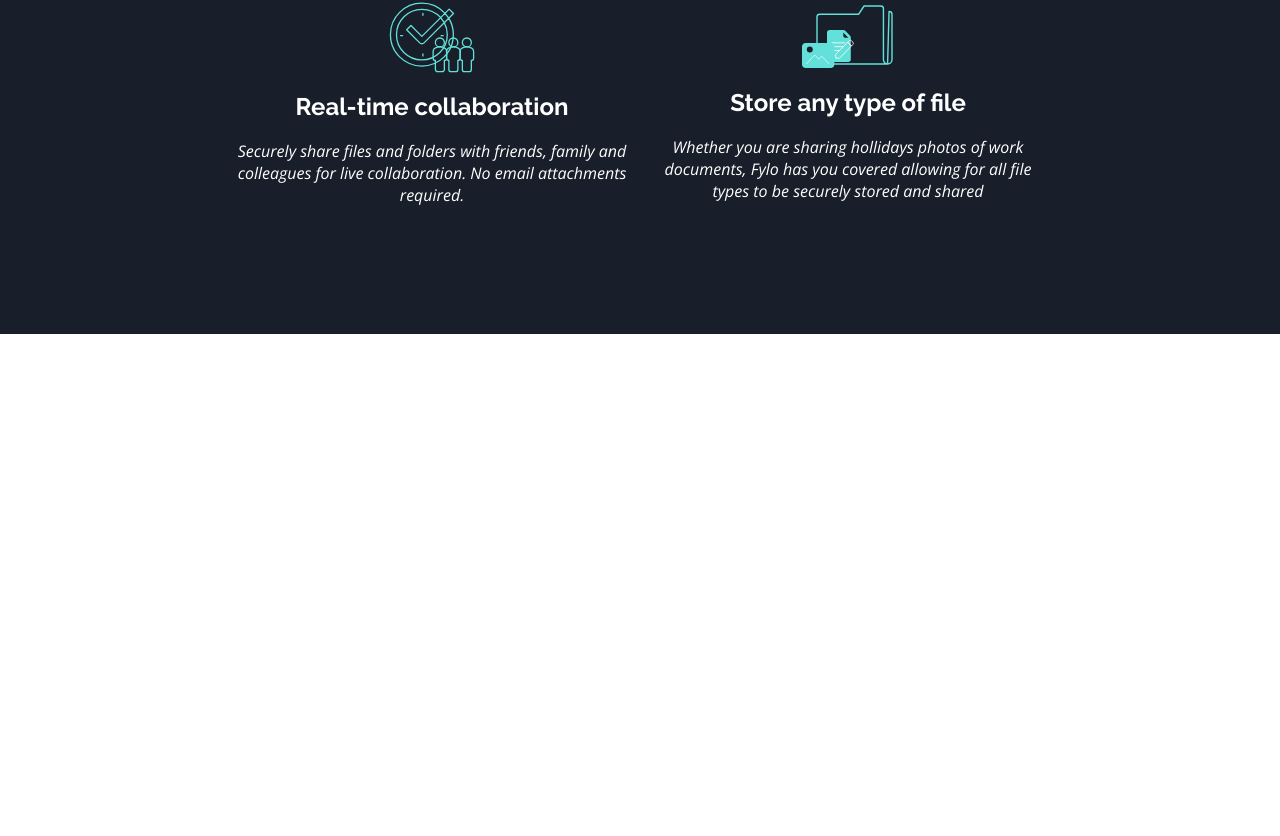
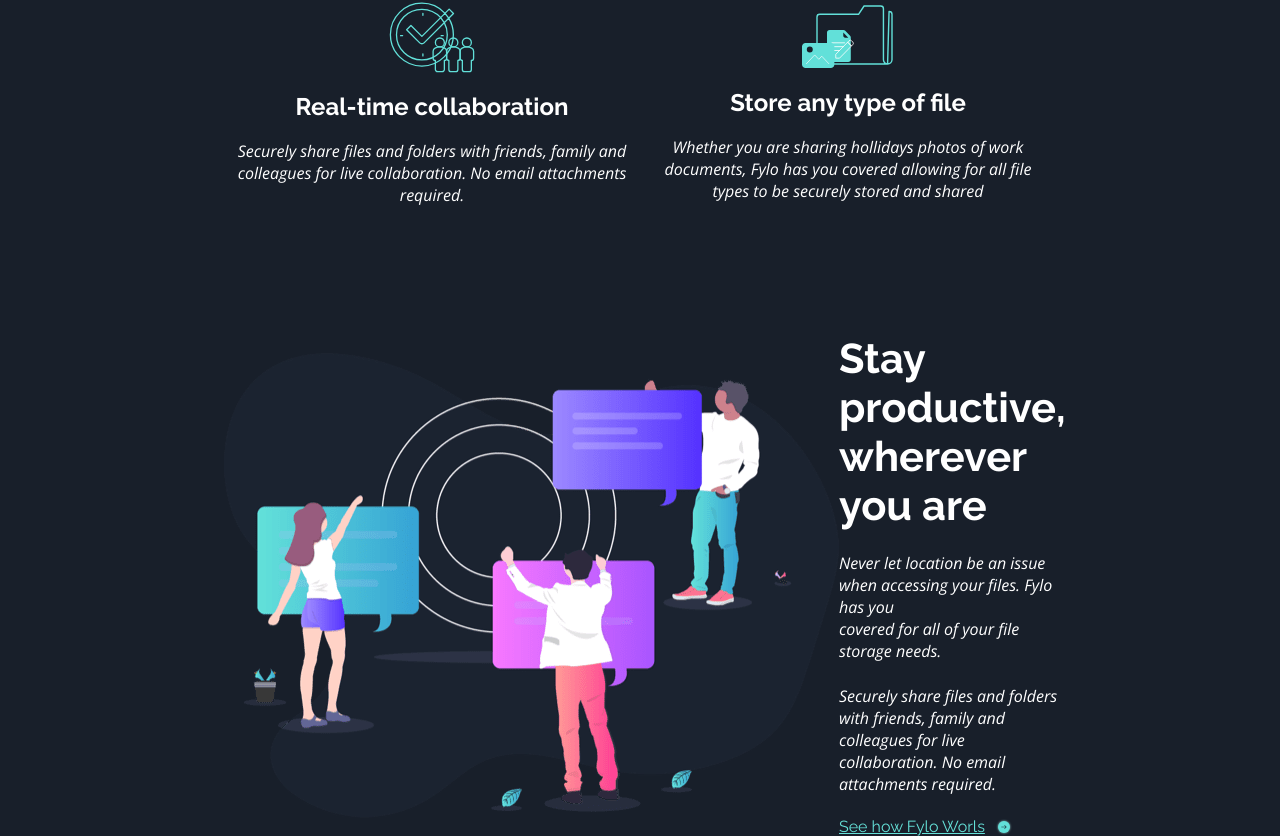
Before and after one commit to victorguirra/fylo, a React (Create React App) app: page / in a window 1280 px wide. Shown: the part 1472-2308 px from the top of the page. Before the commit the page ends 1806 px from the top, so only its background shows below. Built offline with nearby package versions, Linux system fonts and the light colour scheme.

Commit message:
create hero section

```diff
--- a/src/pages/Home/sections/Main/Hero/index.tsx
+++ b/src/pages/Home/sections/Main/Hero/index.tsx
@@ -1,9 +1,34 @@
-import { Container } from './styles';
+import { Container, InfoContainer, Title, Text, Link } from './styles';
+
+import stayProductiveImg from '../../../../../images/illustration-stay-productive.png';
+import arrowIcon from '../../../../../images/icon-arrow.svg';
 
 export function Hero(){
     return(
         <Container>
-            <h1>Hello</h1>
+            <img src={ stayProductiveImg } alt="Stay Productive" />
+
+            <InfoContainer>
+                <Title>
+                    Stay productive, <br/>
+                    wherever you are
+                </Title>
+
+                <Text>
+                    Never let location be an issue when accessing your files. Fylo has you <br />
+                    covered for all of your file storage needs.
+                </Text>
+
+                <Text>
+                    Securely share files and folders with friends, family and colleagues for live <br/>
+                    collaboration. No email attachments required.
+                </Text>
+
+                <Link href="#">
+                    See how Fylo Worls
+                    <img src={ arrowIcon } alt="Arrow" />
+                </Link>
+            </InfoContainer>
         </Container>
     )
 }
--- a/src/pages/Home/sections/Main/Hero/styles.ts
+++ b/src/pages/Home/sections/Main/Hero/styles.ts
@@ -1,3 +1,41 @@
 import styled from 'styled-components';
 
-export const Container = styled.section``;
+export const Container = styled.section`
+    width:65%;
+
+    display:flex;
+    align-items:center;
+    justify-content:space-between;
+`;
+
+export const InfoContainer = styled.main``;
+
+export const Title = styled.h2`
+    color:${({ theme }) => theme.colors.text_primary };
+
+    font-family:${({ theme }) => theme.fonts.primary };
+    font-size:2.6rem;
+`;
+
+export const Text = styled.p`
+    color:${({ theme }) => theme.colors.text_primary };
+
+    font-family:${({ theme }) => theme.fonts.secondary };
+    margin-top:1.4rem;
+
+    &:last-of-type {
+        margin-bottom:1.4rem;
+    }
+`;
+
+export const Link = styled.a`
+    color:${({ theme }) => theme.colors.cta_first_gradient };
+    font-family:${({ theme }) => theme.fonts.primary };
+
+    display:flex;
+    align-items:center;
+
+    img {
+        margin-left:.7rem;
+    }
+`;
--- a/src/pages/Home/sections/Main/index.tsx
+++ b/src/pages/Home/sections/Main/index.tsx
@@ -1,15 +1,15 @@
 import { Container } from './styles';
 
 import { Features } from './Features';
+import { Hero } from './Hero';
 // import { Testimonials } from './Testimonials';
-// import { Hero } from './Hero';
 
 export function Main(){
     return(
         <Container>
             <Features />
+            <Hero />
             {/* <Testimonials /> */}
-            {/* <Hero /> */}
         </Container>
     )
 }
```
